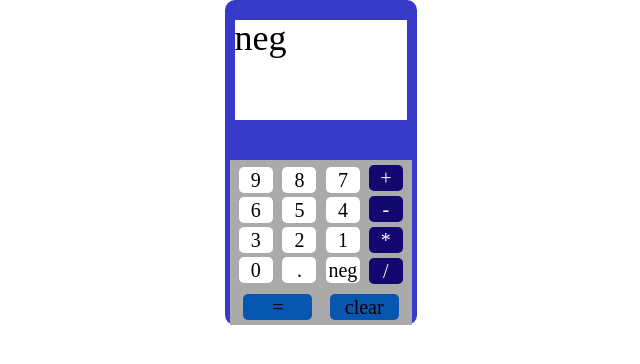
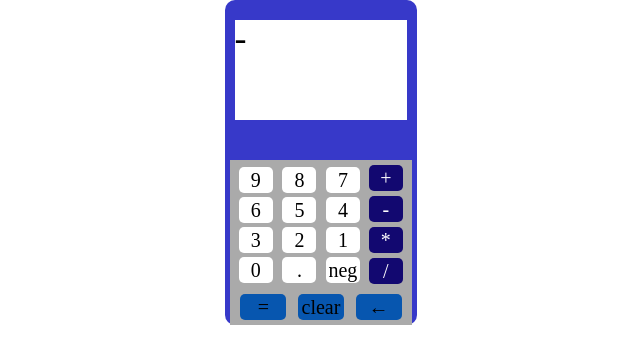
Before and after one commit to aaronlmjohnson/calculator, a plain HTML site: page index.html in a window 1280 px wide. Both pictures are taken after a click on the element "neg". Shown: the whole page, without its empty margins (319-959 px from the left). Drawn offline with Linux system fonts and the light colour scheme.

Commit message:
added code to make negative and backspace buttons function properly.

```diff
--- a/main.js
+++ b/main.js
@@ -2,10 +2,10 @@ const buttons = document.querySelector('#buttons');
 const numberButtons = document.querySelector('#number-buttons');
 const signButtons = document.querySelector('#sign-buttons');
 const otherButtons = document.querySelector('#other-buttons');
+const NUMBER_OF_BUTTONS = 19;
 
 
-
-for(let i = 0; i < 18; i++){
+for(let i = 0; i < NUMBER_OF_BUTTONS; i++){
   let button = document.createElement('div');
   let num = document.createElement('p');
 
@@ -15,52 +15,55 @@ for(let i = 0; i < 18; i++){
       button.classList.add('number');
       break;
     case (i === 10):
+      num.textContent = '.';
+      button.setAttribute('id', 'decimal');
+      break;
+    case (i === 11):
+      num.textContent = 'neg';
+      button.setAttribute('id', 'negative');
+      break;
+    case (i === 12):
       num.textContent = '+';
       button.setAttribute('id', 'add');
       break;
-    case (i === 11):
+    case (i === 13):
       num.textContent = '-';
       button.setAttribute('id', 'subtract');
       break;
-    case (i === 12):
+    case (i === 14):
       num.textContent = '*';
       button.setAttribute('id', 'multiply');
       break;
-    case (i === 13):
+    case (i === 15):
       num.textContent = '/';
       button.setAttribute('id', 'divide');
       break;
-    case (i === 14):
+    case (i === 16):
       num.textContent = '=';
       button.setAttribute('id', 'operate');
       break;
-    case (i === 15):
+    case (i === 17):
       num.textContent = 'clear';
       button.setAttribute('id', 'clear');
       break;
-    case (i === 16):
-      num.textContent = '.';
-      button.setAttribute('id', 'decimal');
+    case (i === 18):
+      num.textContent = '←';
+      button.setAttribute('id', 'backspace');
       break;
-    case (i === 17):
-      num.textContent = 'neg';
-      button.setAttribute('id', 'negative');
   }
   button.classList.add('button');
   button.append(num);
 
-  if(i < 10 || i === 17 || i === 16)
+  if(i < 12)
     numberButtons.append(button);
-  else if(i >= 10  &&  i < 14)
+  else if(i >= 12  &&  i < 16)
     signButtons.append(button);
-  else if(i >= 14 && i < 16){
+  else if(i >= 16){
     otherButtons.append(button);
-    console.log('hi');
   }
 
 }
 const buttonsArr = [...document.querySelectorAll('.button')];
-console.log(buttonsArr);
 
 const myMath = {};
 
@@ -97,9 +100,19 @@ let signIndex = '';
 let expression = [];
 let expressionStr = ''; // needed to keep track of the values that are being displayed on the screen before calculation
 let signRegex = /[\+\-\/\*]/gm;
+let negativeSymbol = '@';
 
 buttonsArr.forEach((button)=>{
   button.addEventListener('click', ()=>{
+    if(button.textContent === 'neg'){
+      if(currentNum.indexOf(negativeSymbol) > -1)
+        return;
+      else{
+        currentNum += negativeSymbol // using @ instead of - due to how the calculator handles calculating  - symbols
+        expressionStr += '-';
+        displayToScreen(expressionStr);
+      }
+    }
     if(button.textContent === '.' && currentNum.indexOf('.') > -1)
       return;
     if(button.textContent === 'clear'){
@@ -107,10 +120,24 @@ buttonsArr.forEach((button)=>{
       clearScreen();
       return;
     }
+    if(button.textContent === '←'){
+      if(expressionStr.length > 0){
+        expression.pop();
+        expressionStr = expressionStr.slice(0, expressionStr.length - 1);
+        currentNum = currentNum.slice(0, currentNum.length - 1);
+        displayToScreen(expressionStr);
+      }
+      return;
+    }
     if(button.textContent === '='){
       if(currentNum){
         expression.push(currentNum);
         currentNum = '';
+      }
+      //convert numbers with negativeSymbols from having @ to -
+      for(let i = 0; i < expression.length; i++){
+        if(expression[i].indexOf(negativeSymbol) > -1)
+          expression[i] = expression[i].replace(negativeSymbol, '-');
       }
       while(expression.length > 1){
         if(expression.indexOf('/') !== -1)
@@ -129,16 +156,27 @@ buttonsArr.forEach((button)=>{
       myMath.clear();
 
     } else if (!!button.textContent.match(signRegex) && !!currentNum){
+      if(currentNum === negativeSymbol)
+        return;
+
         expression.push(currentNum);
         expression.push(button.textContent);
         expressionStr += button.textContent;
         currentNum = '';
-    } else if(!button.textContent.match(signRegex)){
+    } else if(!button.textContent.match(signRegex) && button.textContent !== 'neg'){
         currentNum += button.textContent;
         expressionStr += button.textContent;
     }
-    console.log(expression);
     if(button.textContent !== '=')
       displayToScreen(expressionStr);
   })
 })
+/*
+check and see if expressionString has a sign or a number
+
+
+
+if it's a number check
+ single
+
+*/
--- a/styles.css
+++ b/styles.css
@@ -131,7 +131,7 @@ table {
   justify-items: center;
   align-items: center;
   margin-top: 10px;
-  grid-template-columns: repeat(2, 1fr);
+  grid-template-columns: repeat(3, 1fr);
 
 }
 
```
